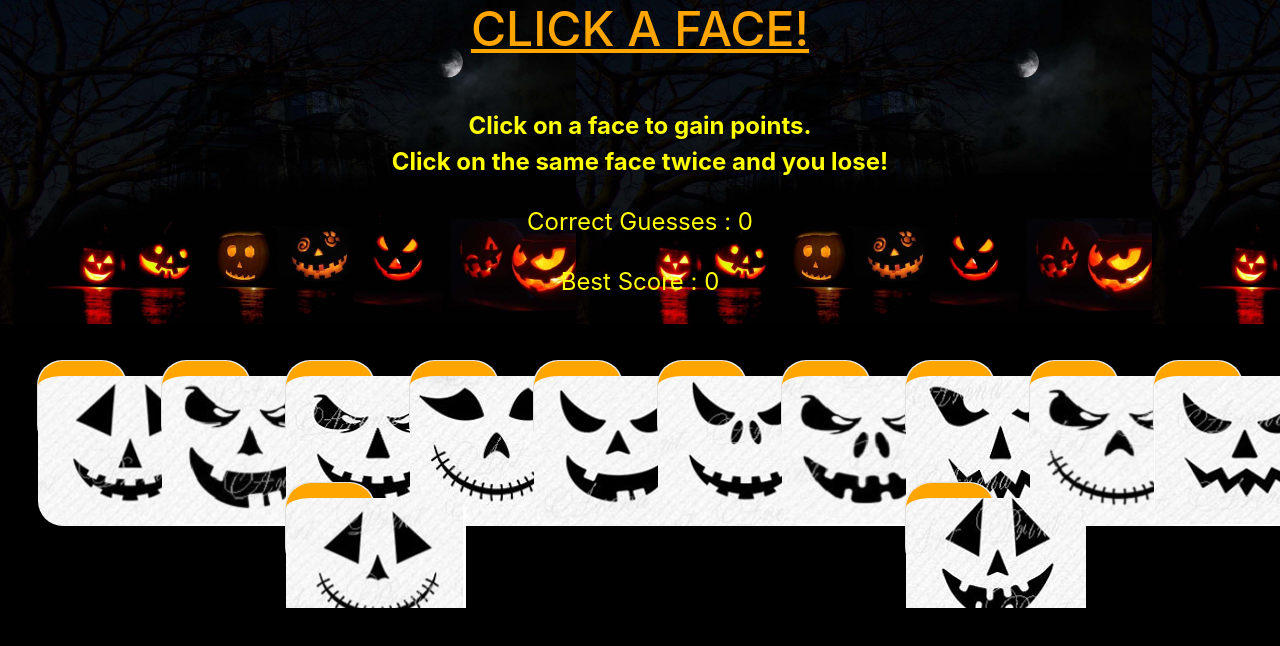
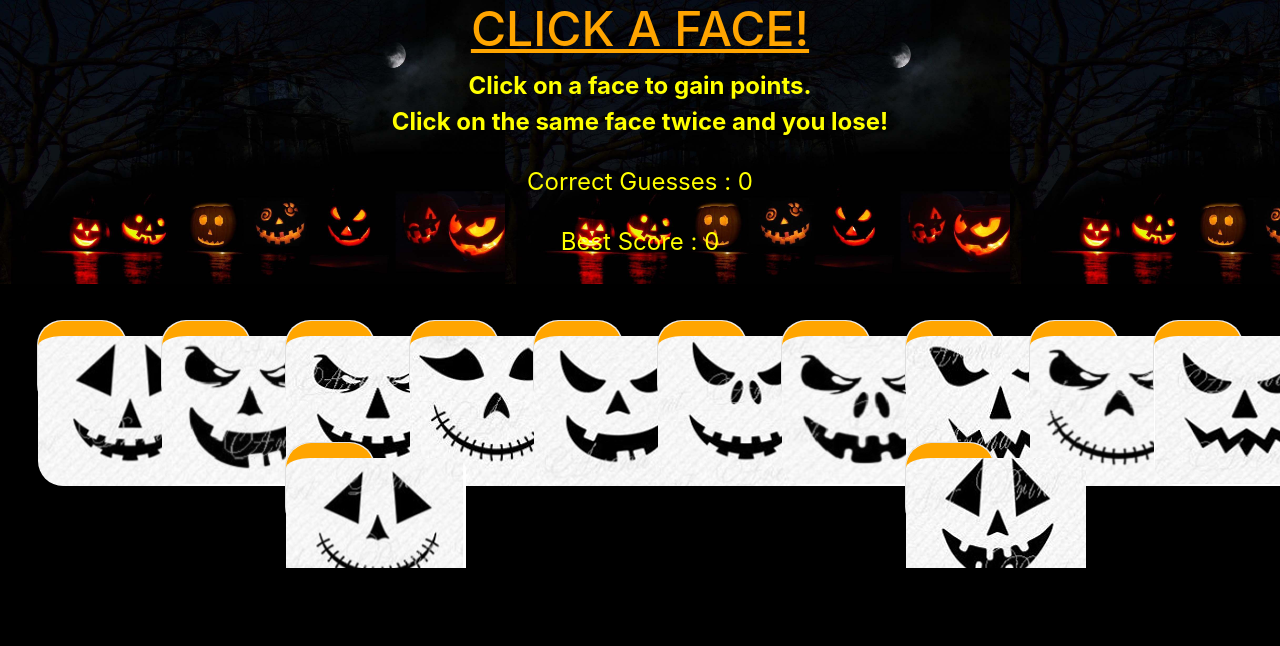
Before and after one commit to hungle913/ClickyGame, a React (Create React App) app: page / in a window 1280 px wide. Shown: the top 646 px of the page. Built offline with nearby package versions, Linux system fonts and the light colour scheme.

Commit message:
changed margin for title

```diff
--- a/src/components/Title/style.css
+++ b/src/components/Title/style.css
@@ -4,5 +4,5 @@
   font-size: 3rem;
   text-decoration: underline;
   color: orange;
-  margin-bottom: 50px;
+  margin-bottom: 10px;
 }
```
